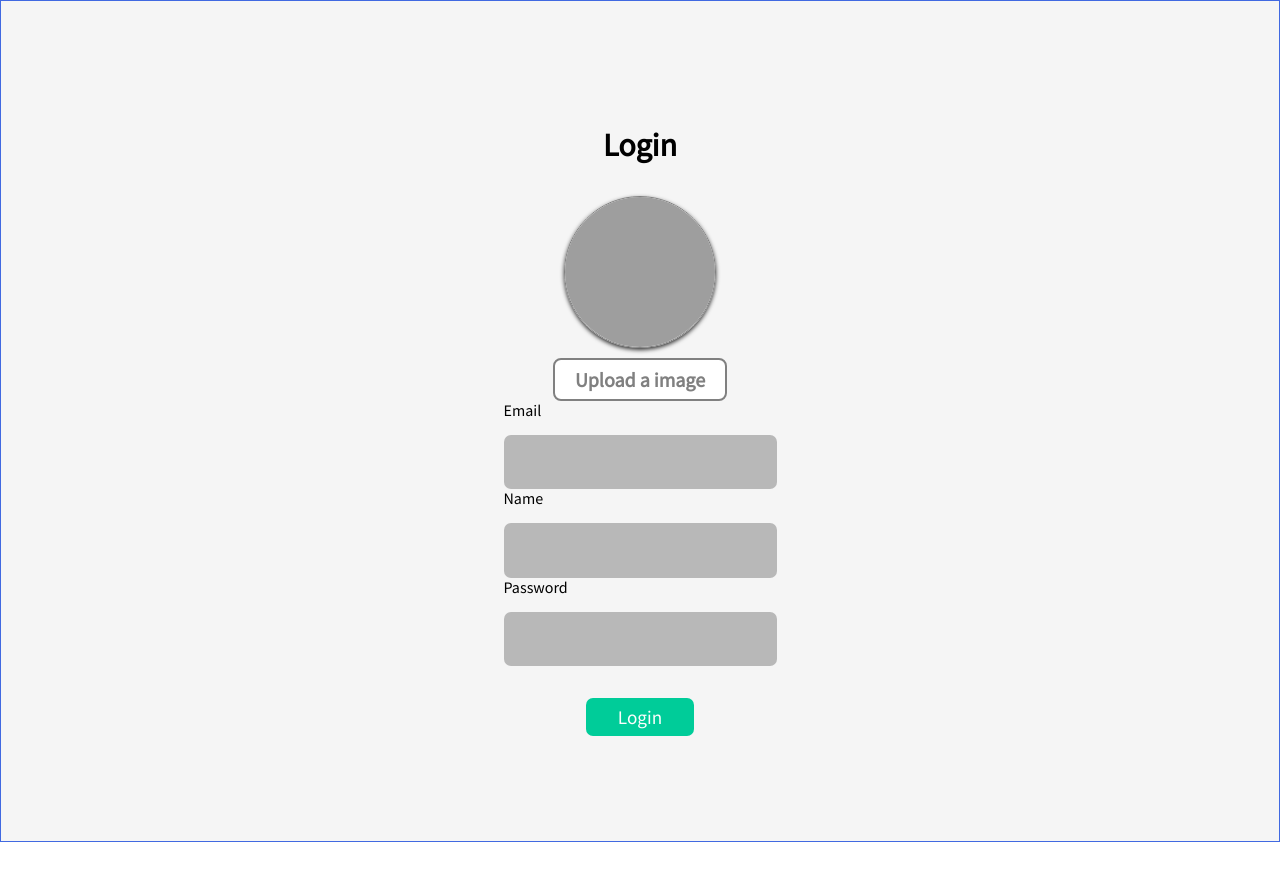
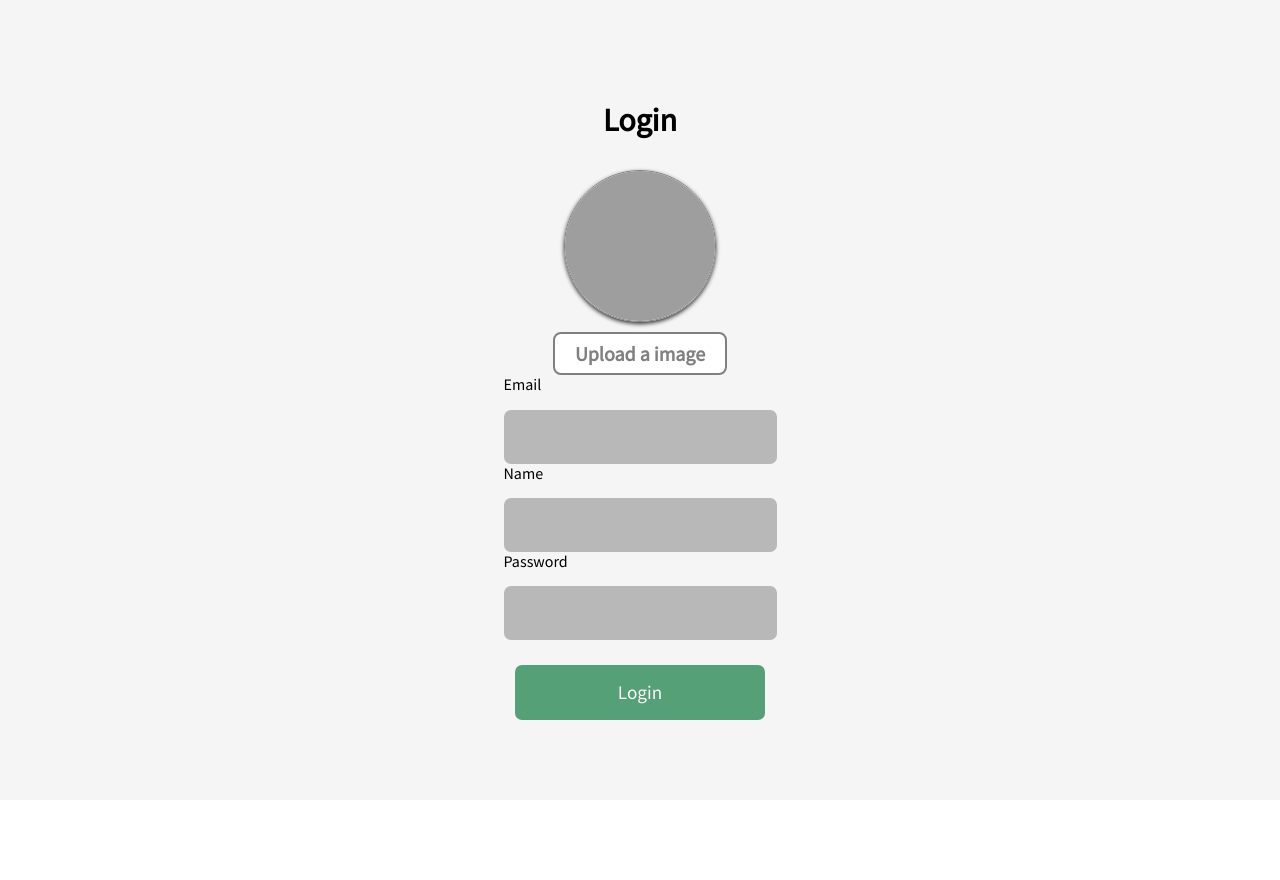
Before and after one commit to leoigel/movies, a React (Create React App) app: page /login in a window 1280 px wide. Shown: the top 880 px of the page. After the commit the page ends 800 px from the top, so only its background shows below. Built offline with nearby package versions, Linux system fonts and the light colour scheme; no server answers; grey boxes are pictures that could not be loaded.

Commit message:
login border was removed

```diff
--- a/src/App.css
+++ b/src/App.css
@@ -3,9 +3,8 @@
   padding: 0;
 }
 .App {
-  /* text-align: center;
   height:100vh;
   position:relative;
-  padding-bottom:6rem;
-  margin:0px */
+  padding:0px;
+  margin:0px
 }
--- a/src/App.js
+++ b/src/App.js
@@ -30,7 +30,7 @@ function App() {
   const { windowDimensions } = useMovies();
   const { width } = windowDimensions;
   return (
-      <div className="App" style={{ position: 'relative', paddingBottom: '4rem' }}>
+      <div className="App">
         <Suspense fallback={<LinearProgress color="secondary" />}>
 
 
--- a/src/components/GenericFooter.js
+++ b/src/components/GenericFooter.js
@@ -8,20 +8,21 @@ import LinkedInIcon from '@material-ui/icons/LinkedIn';
 
 const GenericFooter = () => {
     return (
-        <Footer>
-            <LinkTo href={`/resume.pdf`} download><ContactMailIcon /></LinkTo>
-            <LinkTo href={`https://github.com/leoigel/movies`}><GitHubIcon /></LinkTo>
-            <LinkTo href={`https://linkedin.com/in/leonardoigel`}><LinkedInIcon /></LinkTo>
-        </Footer>
+        <div style={{marginTop:'75px'}}>
+            <Footer>
+                <LinkTo href={`/resume.pdf`} download><ContactMailIcon /></LinkTo>
+                <LinkTo href={`https://github.com/leoigel/movies`}><GitHubIcon /></LinkTo>
+                <LinkTo href={`https://linkedin.com/in/leonardoigel`}><LinkedInIcon /></LinkTo>
+            </Footer>
+        </div>
     )
 }
 export default GenericFooter;
 
 const Footer = styled.footer`
 position: fixed;
-right: 0;
 bottom: 0;
-left: 0;
+width:100%;
 padding: 1rem 1rem 1rem 0.5rem;
 background-color: #efefef;
 text-align: center;
--- a/src/components/InformationMovie.js
+++ b/src/components/InformationMovie.js
@@ -58,9 +58,10 @@ const InformationMovie = ({ match }) => {
                     <Media params={match.params.movieId}/>
                     <Reviews info={info} reviewId={match.params.movieId}/>
                     <CommentBox comments={!getData.comments?data.comments:getData.comments}  post={!getData.post?data.post:getData.post}/>
-                    <GenericFooter />
+
                 </>
             ) : <DivLoading><CircularProgress disableShrink /></DivLoading>}
+            <GenericFooter />
         </>
     )
 }
--- a/src/css/login.css
+++ b/src/css/login.css
@@ -1,12 +1,11 @@
+
 .Login {
     display: flex;
     flex-direction: column;
-    padding: 20px;
     align-items:center;
     justify-content:center;
     background: whitesmoke;
-    border: royalblue solid 1px;
-    height: 100vh;
+    min-height: 100vh;
 }
 
 .Login-Field {
@@ -32,15 +31,23 @@
 }
 
 .Login-Btn {
-    background: #00cc99;
+    border: none;
+    background: rgba(0, 0, 0, .25);
     color: #fdfdfd;
-    padding: .5rem 2rem;
-    border: none;
-    border-radius: 5px;
-    margin-top: 2rem;
+    margin-top: 1rem;
+    padding: 1rem;
     font-size: 1.2rem;
     border-radius: 7px;
+    display: block;
+    transition: all .1s linear;
+    width: 250px;
+    margin-top:25px;
+    background: seagreen;
+    opacity: 0.8;
 
+}
+.Login-Btn:hover {
+    background: #769ca1;
 }
 
 .Login-Btn:hover {
```
